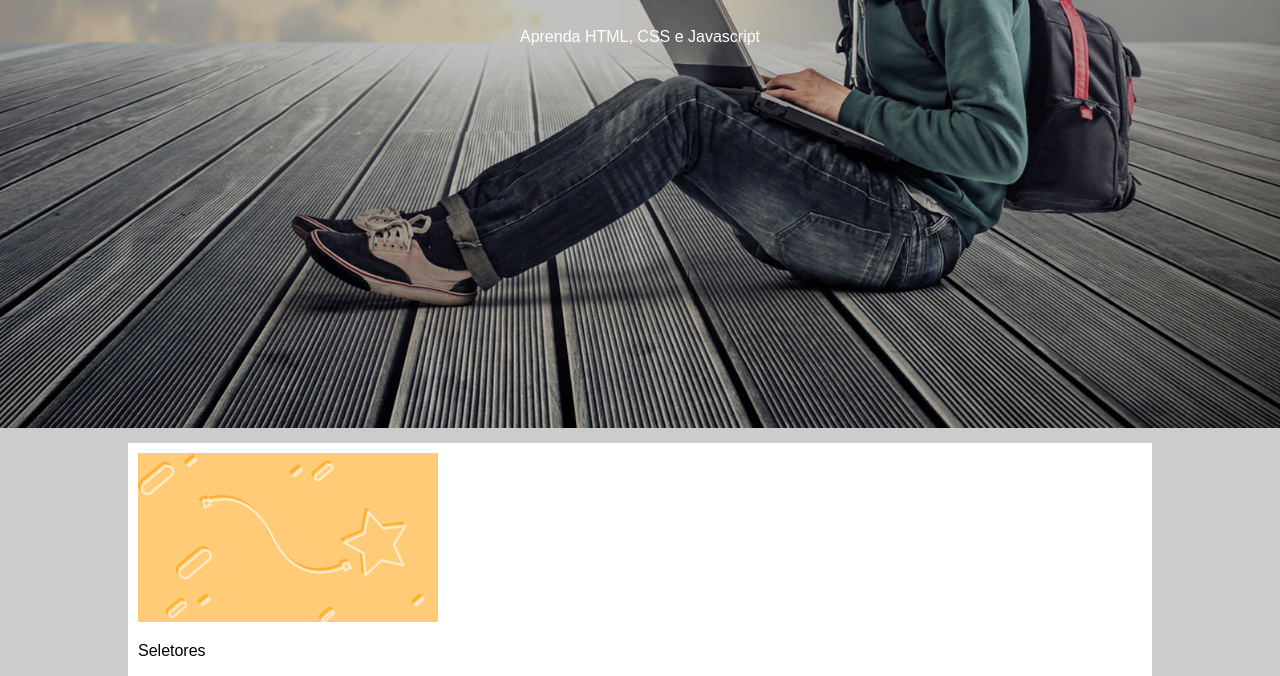
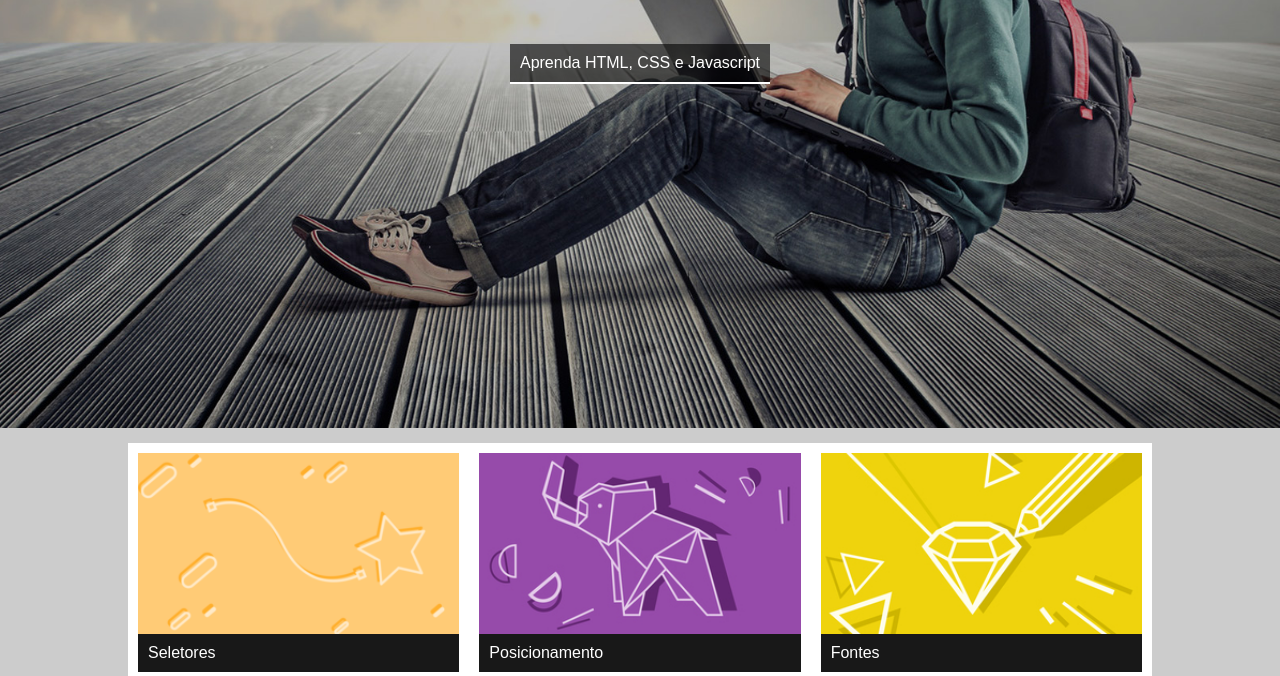
Before and after one commit to Leandro-Emanuel/Projeto_Simples_CSS_HTML, a plain HTML site: page index.html in a window 1280 px wide. Shown: the part 374-1050 px from the top of the page. Drawn offline with Linux system fonts and the light colour scheme.

Commit message:
Commit final

```diff
--- a/css/style.css
+++ b/css/style.css
@@ -23,6 +23,12 @@ body{
     text-transform: uppercase;
     font-size: 46px;
     text-shadow: 3px 3px 2px#333; /* x y esfumaçamento cor*/
+}
+.hero-content p {
+    background-color: rgba(0,0,0, .6);
+    display: inline-block;
+    padding: 10px;
+    border-bottom: 2px solid white;
 }
 
 .hero nav ul{
@@ -62,6 +68,25 @@ main{
     background-color: white;
     padding: 10px;
     margin-top: 15px;
+    overflow: auto; /*Para o elemtento continuar com seu tamanho mesmo com o filho de float*/
+}
+
+.card{
+    width: 32%;
+    float: left;
+}
+.card-1, .card-2{
+    margin-right: 2%;
+}
+.card img{
+    width: 100%;
+    display: block;
+}
+.card p {
+    color: white;
+    background-color: rgb(24, 24, 24);
+    margin: 0;
+    padding: 10px;
 }
 
 .content-article h2{
```
